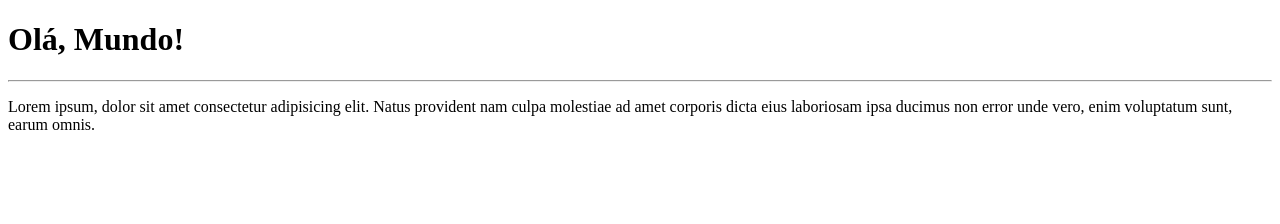
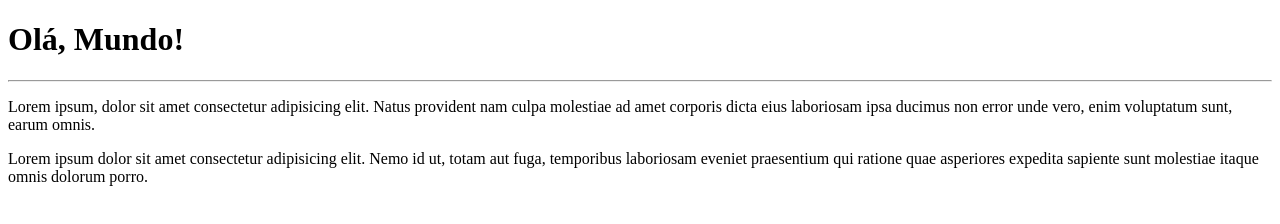
Before and after one commit to AllejandroSousa/Ola-Mundo, a plain HTML site: page site-exemplo/index.html in a window 1280 px wide. Drawn offline with Linux system fonts and the light colour scheme.

Commit message:
adicionei outro parágrafo

```diff
--- a/site-exemplo/index.html
+++ b/site-exemplo/index.html
@@ -10,5 +10,6 @@
     <h1>Olá, Mundo!</h1>
     <hr>
     <p>Lorem ipsum, dolor sit amet consectetur adipisicing elit. Natus provident nam culpa molestiae ad amet corporis dicta eius laboriosam ipsa ducimus non error unde vero, enim voluptatum sunt, earum omnis.</p>
+    <p>Lorem ipsum dolor sit amet consectetur adipisicing elit. Nemo id ut, totam aut fuga, temporibus laboriosam eveniet praesentium qui ratione quae asperiores expedita sapiente sunt molestiae itaque omnis dolorum porro.</p>
 </body>
 </html>
```
